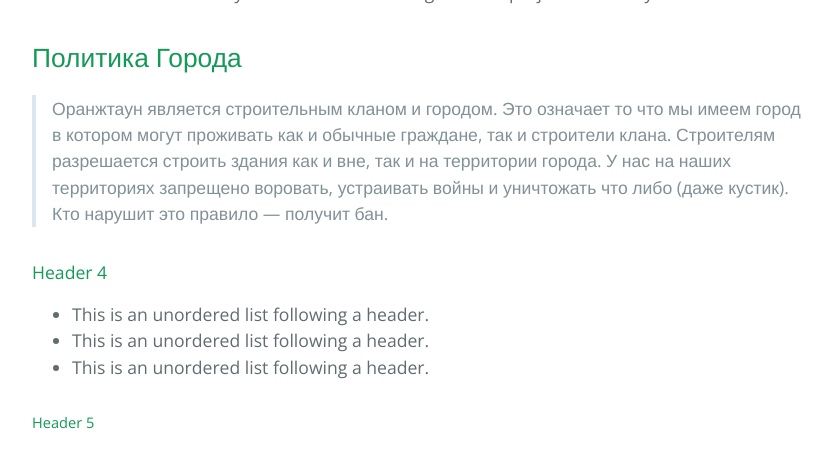
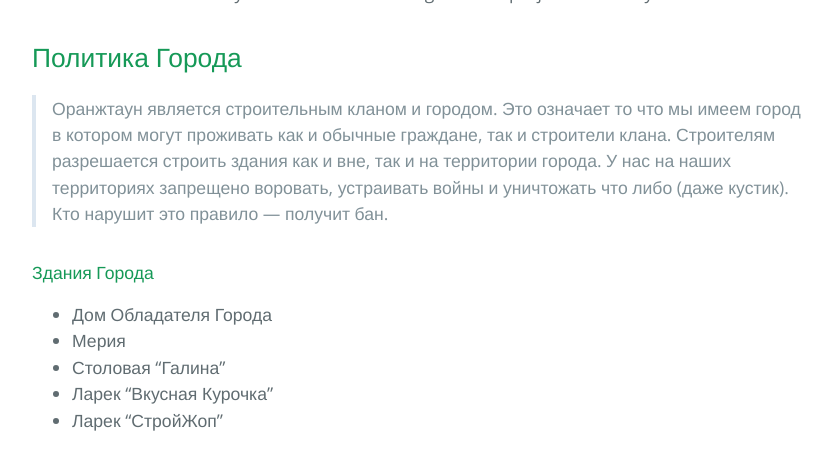
Before and after one commit to giviua/orangetown, a Jekyll site: the page built from index.md, in a window 1280 px wide and 1400 px high, scrolled down 749 px. Shown: the top 454 px of the window, without its empty margins (192-1024 px from the left). Built offline with Jekyll 4.4.1, drawn with Linux system fonts in a browser that asks for light colours; some of the changed text lies outside the part shown.

Commit message:
Update index.md

```diff
--- a/index.md
+++ b/index.md
@@ -18,60 +18,13 @@ This is a normal paragraph following a header. GitHub is a code hosting platform
 
 > Оранжтаун является строительным кланом и городом. Это означает то что мы имеем город в котором могут проживать как и обычные граждане, так и строители клана. Строителям разрешается строить здания как и вне, так и на территории города. У нас на наших территориях запрещено воровать, устраивать войны и уничтожать что либо (даже кустик). Кто нарушит это правило — получит бан.
 
-#### Header 4
+#### Здания Города
 
-*   This is an unordered list following a header.
-*   This is an unordered list following a header.
-*   This is an unordered list following a header.
-
-##### Header 5
-
-1.  This is an ordered list following a header.
-2.  This is an ordered list following a header.
-3.  This is an ordered list following a header.
-
-###### Header 6
-
-| head1        | head two          | three |
-|:-------------|:------------------|:------|
-| ok           | good swedish fish | nice  |
-| out of stock | good and plenty   | nice  |
-| ok           | good `oreos`      | hmm   |
-| ok           | good `zoute` drop | yumm  |
-
-### There's a horizontal rule below this.
-
-* * *
-
-### Here is an unordered list:
-
-*   Item foo
-*   Item bar
-*   Item baz
-*   Item zip
-
-### And an ordered list:
-
-1.  Item one
-1.  Item two
-1.  Item three
-1.  Item four
-
-### And a nested list:
-
-- level 1 item
-  - level 2 item
-  - level 2 item
-    - level 3 item
-    - level 3 item
-- level 1 item
-  - level 2 item
-  - level 2 item
-  - level 2 item
-- level 1 item
-  - level 2 item
-  - level 2 item
-- level 1 item
+*   Дом Обладателя Города
+*   Мерия
+*   Столовая “Галина”
+*   Ларек “Вкусная Курочка”
+*   Ларек “СтройЖоп”
 
 ### Small image
 
```
